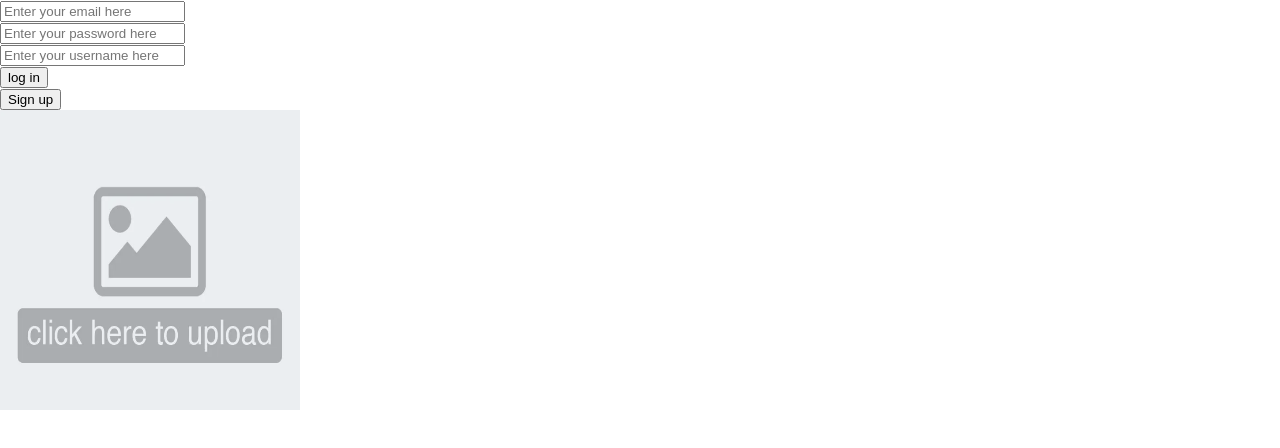
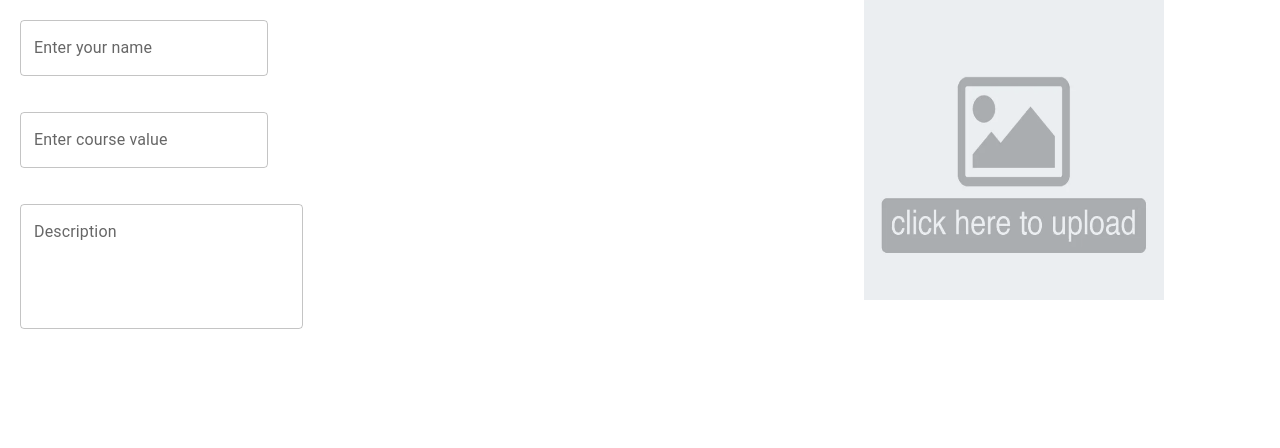
Before and after one commit to VedS1/hackviolet2024, a React (Create React App) app: page / in a window 1280 px wide. Shown: the top 448 px of the page. Built offline with nearby package versions, Linux system fonts and the light colour scheme.

Commit message:
Added a grid layout to the course creator

```diff
--- a/src/App.js
+++ b/src/App.js
@@ -10,73 +10,15 @@ import CourseCreator from "./CourseCreator";
 
 
 function App() {
-    const [email, setEmail] = useState('');
-    const [password, setPassword] = useState('');
-    const [username, setUsername] = useState('');
 
-    const onButtonClick = async (event) => {
-        event.preventDefault(); // Prevent default form submission behavior
-        try {
-            const response = await axios.post('http://localhost:3001/login', { email, password });
-            console.log(response.data);
-            // Redirect or handle login success here
-        } catch (error) {
-            console.error(error);
-        }
-    };
 
-    const signUpButtonClick = async (event) => {
-        event.preventDefault(); // Prevent default form submission behavior
-        try {
-            const newUser = { username, email, password };
-            const response = await axios.post('http://localhost:3001/signup', { user: newUser });
-            console.log(response.data);
-            // Handle signup success here
-        } catch (error) {
-            console.error(error);
-        }
-    };
+
+
+
 
     return (
         <div className="mainContainer">
-            <form onSubmit={onButtonClick}> {/* Add form tag */}
-                <div className="emailContainer">
-                    <input
-                        placeholder="Enter your email here"
-                        className="inputBox"
-                        onChange={(e) => setEmail(e.target.value)}
-                    />
-                </div>
-                <div className="passwordContainer">
-                    <input
-                        placeholder="Enter your password here"
-                        className="inputBox"
-                        onChange={(e) => setPassword(e.target.value)}
-                    />
-                </div>
-                <div className="userContainer">
-                    <input
-                        placeholder="Enter your username here"
-                        className="inputBox"
-                        onChange={(e) => setUsername(e.target.value)}
-                    />
-                </div>
-                <div className="buttonContainer">
-                    <input
-                        className="loginButton"
-                        type="submit"
-                        value="log in"
-                    />
-                </div>
-            </form>
-            <div className="signupContainer">
-                <input
-                    className="signupButton"
-                    type="button"
-                    onClick={signUpButtonClick}
-                    value="Sign up"
-                />
-            </div>
+
 
 
             {/*<MainCoursePage/>*/}
--- a/src/CourseCreator.js
+++ b/src/CourseCreator.js
@@ -1,6 +1,7 @@
 import React, { useRef, useState }  from 'react';
-import { Card, CardMedia, CardContent, Typography, Button } from '@mui/material/';
+import { Card, CardMedia, CardContent, Typography, Button, Grid, Paper } from '@mui/material/';
 import TextField from '@mui/material/TextField';
+
 
 
 function CourseCreator() {
@@ -19,9 +20,68 @@ function CourseCreator() {
         setImage(event.target.files[0]);
     }
 
+
+    const [nameValue, setNameValue] = useState(''); // State for the name TextField
+    const [courseValue, setCourseValue] = useState('');
+    const [descriptionValue, setDescriptionValue] = useState('');
+    const handleNameChange = (event) => {
+        setNameValue(event.target.value);
+    };
+
+    const handleCourseChange = (event) => {
+        setCourseValue(event.target.value);
+    };
+
+
+    // Implement handleChange for the description TextField
+    const handleDescriptionChange = (event) => {
+        setDescriptionValue(event.target.value);
+    };
+
+
     return (
-        <>
+        <Grid container spacing={2}>
 
+
+
+            <Grid item xs={8}>
+                <Grid container direction="column" spacing={2}>
+                    <Grid item>
+                        <Grid item xs={12} sm={6} md={4} style={{ marginTop: '20px', marginLeft: '20px' }}>
+                            <TextField
+                                label="Enter your name"
+                                variant="outlined"
+                                value={nameValue}
+                                onChange={handleNameChange}
+                            />
+                        </Grid>
+                    </Grid>
+                    <Grid item>
+                        <Grid item xs={12} sm={6} md={4} style={{ marginTop: '20px', marginLeft: '20px' }}>
+                            <TextField
+                                label="Enter course value"
+                                variant="outlined"
+                                value={courseValue}
+                                onChange={handleCourseChange}
+                            />
+                        </Grid>
+                    </Grid>
+                    <Grid item>
+                        <Grid item xs={12} sm={6} md={4} style={{ marginTop: '20px', marginLeft: '20px' }}>
+                            <TextField
+                                label="Description"
+                                multiline
+                                rows={4} // Sets the minimum number of visible rows
+                                variant="outlined"
+                                value={descriptionValue}
+                                onChange={handleDescriptionChange}
+                                fullWidth // Optional: Makes the text field take the full width of its container
+                            />
+                        </Grid>
+                    </Grid>
+                </Grid>
+            </Grid>
+            <Grid item xs={4}>
                 <div onClick={handleImageClick}>
 
                     {image ? (
@@ -38,8 +98,19 @@ function CourseCreator() {
                     />
 
                 </div>
+            </Grid>
 
-        </>
+
+
+
+
+
+
+        </Grid>
+
+
+
+
 
     );
 }
```
Lines whose indentation alone changed are shown as unchanged.
